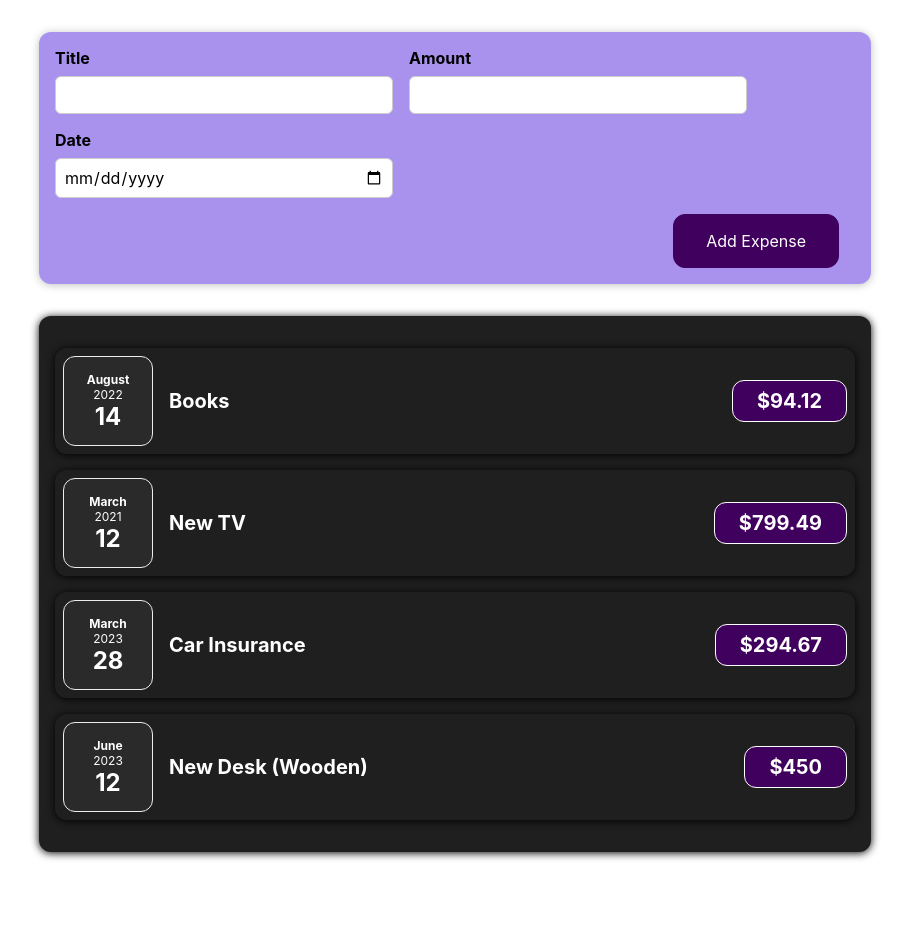
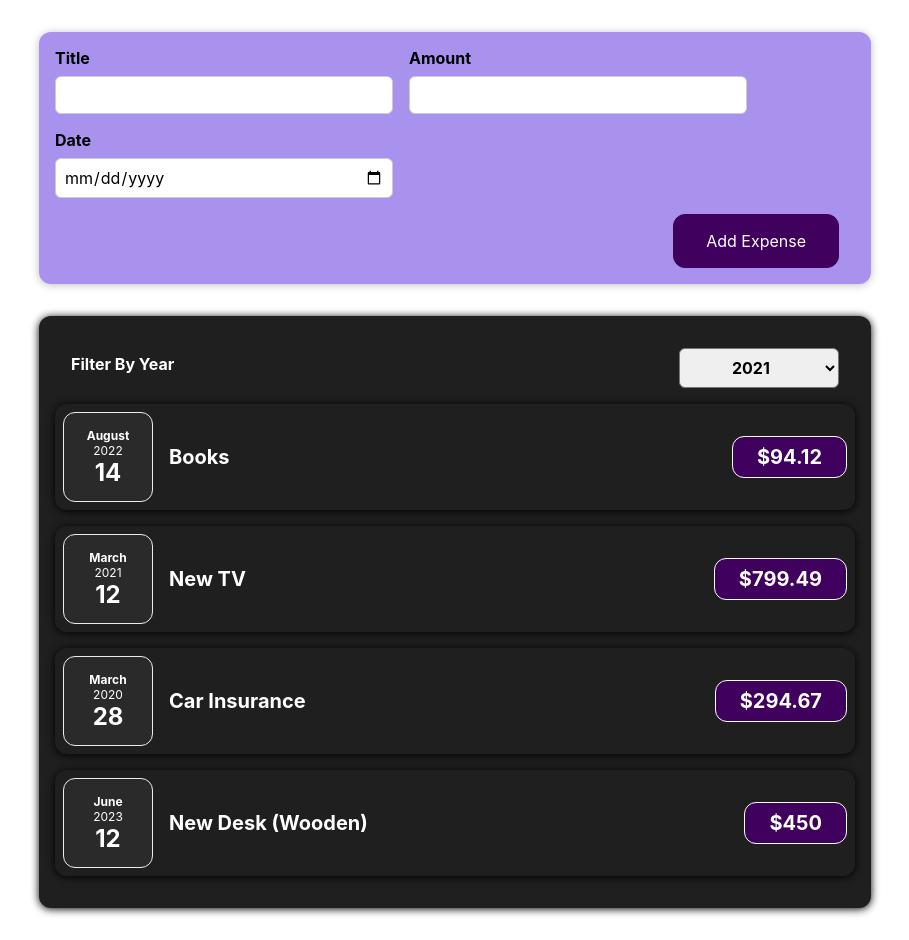
Before and after one commit to diyatandel1312/react-concept, a React (Create React App) app: page / in a window 1280 px wide. Shown: the whole page, without its empty margins (185-1094 px from the left). Before the commit the page ends 884 px from the top, so only its background shows below. Built offline with nearby package versions, Linux system fonts and the light colour scheme.

Commit message:
add code

```diff
--- a/src/App.js
+++ b/src/App.js
@@ -2,19 +2,46 @@ import logo from './logo.svg';
 import './App.css';
 import Expense from './components/Expenses/Expenses';
 import NewExpense from './components/NewExpense/NewExpense';
+import { useState } from 'react';
+
+
+const DUMMY_EXPENSES = [
+  {
+    id: 'e1',
+    title: 'Books',
+    amount: 94.12,
+    date: new Date(2022, 7, 14),
+  },
+  { id: 'e2', title: 'New TV', amount: 799.49, date: new Date(2021, 2, 12) },
+  {
+    id: 'e3',
+    title: 'Car Insurance',
+    amount: 294.67,
+    date: new Date(2020, 2, 28),
+  },
+  {
+    id: 'e4',
+    title: 'New Desk (Wooden)',
+    amount: 450,
+    date: new Date(2023, 5, 12),
+  },
+];
+
 
 
 const App = () => {
+ const[expenses,setExpenses] = useState(DUMMY_EXPENSES);
 
   const addExpenseHandler = expense => {
-    console.log('In App.js');
-    console.log(expense);
+    setExpenses((prevExpenses) => {
+      return [expense,...prevExpenses];
+    });
   }
 
   return (
     <div>
       <NewExpense onAddExpense={addExpenseHandler} />
-      <Expense />
+      <Expense  items={expenses}/>
     </div>
   );
 }
--- a/src/components/Expenses/ExpenseDate.js
+++ b/src/components/Expenses/ExpenseDate.js
@@ -2,9 +2,15 @@
 import './ExpenseDate.css';
 
 const ExpenseDate = (props) => {
-    const month = props.date.toLocaleString('en-US',{month:'long'});
-    const day = props.date.toLocaleString('en-US',{day : '2-digit'});
+    // const month = props.date.toLocaleString('en-US',{month:'long'});
+    // const day = props.date.toLocaleString('en-US',{day : '2-digit'});
+    // const year = props.date.getFullYear();
+
+    const month = props.date.toLocaleString('en-US', { month: 'long' });
+    const day = props.date.toLocaleString('en-US', { day: '2-digit' });
     const year = props.date.getFullYear();
+
+
 
     return (
 
--- a/src/components/Expenses/Expenses.js
+++ b/src/components/Expenses/Expenses.js
@@ -1,39 +1,44 @@
+import React,{useState} from 'react';
+
 import ExpenseItem from './ExpenseItem';
 import Card from '../UI/Card';
 import './Expenses.css';
+import ExpensesFilter from './ExpensesFilter';
 
 
-const Expense = () => {
-  const expenses = [
-    {
-      id: 'e1',
-      title: 'Books',
-      amount: 94.12,
-      date: new Date(2022, 7, 14),
-    },
-    { id: 'e2', title: 'New TV', amount: 799.49, date: new Date(2021, 2, 12) },
-    {
-      id: 'e3',
-      title: 'Car Insurance',
-      amount: 294.67,
-      date: new Date(2023, 2, 28),
-    },
-    {
-      id: 'e4',
-      title: 'New Desk (Wooden)',
-      amount: 450,
-      date: new Date(2023, 5, 12),
-    },
-  ];
+const Expense = (props) => {
+
+
+
+const[filteredYear , setFilteredYear]=useState("2021");
+
+
+// let filterInfoText = "2020,2022 & 2023";
+// if(filteredYear === '2020'){
+//   filterInfoText ="2021,2022 & 2023";
+// }  else if(filteredYear === '2022'){
+//   filterInfoText = "2020,2021 & 2023";
+// } else {
+//   filterInfoText = "2020, 2021 & 2022";
+// }
+  const filterChangeHandler = selectedYear => {
+    setFilteredYear(selectedYear);
+
+
+  }
 
   return (
+
+
+    <div>
+
     <Card className='expenses'>
+    <ExpensesFilter selected={filteredYear} onChangeFilter={filterChangeHandler} />
+    {/* <p>Data For Year {filterInfoText} is Hidden.</p> */}
+    {props.items.map(expense => <ExpenseItem title={expense.title} amount={expense.amount} date={expense.date} />)}
 
-     <ExpenseItem title={expenses[0].title} amount={expenses[0].amount} date={expenses[0].date} />
-     <ExpenseItem title={expenses[1].title} amount={expenses[1].amount} date={expenses[1].date} />
-     <ExpenseItem title={expenses[2].title} amount={expenses[2].amount} date={expenses[2].date} />
-     <ExpenseItem title={expenses[3].title} amount={expenses[3].amount} date={expenses[3].date} />
     </Card>
+    </div>
   );
 }
 
--- /dev/null
+++ b/src/components/Expenses/ExpensesFilter.css
@@ -0,0 +1,24 @@
+.expenses-filter {
+    color: white;
+    padding: 0 1rem;
+  }
+
+  .expenses-filter__control {
+    display: flex;
+    width: 100%;
+    align-items: center;
+    justify-content: space-between;
+    margin: 1rem 0;
+  }
+
+  .expenses-filter label {
+    font-weight: bold;
+    margin-bottom: 0.5rem;
+  }
+
+  .expenses-filter select {
+    font: inherit;
+    padding: 0.5rem 3rem;
+    font-weight: bold;
+    border-radius: 6px;
+  }
--- /dev/null
+++ b/src/components/Expenses/ExpensesFilter.js
@@ -0,0 +1,29 @@
+import React from "react";
+
+import './ExpensesFilter.css';
+
+
+const ExpensesFilter = (props) => {
+
+    const dropDownChangeHandler = (event) => {
+        props.onChangeFilter(event.target.value);
+    }
+
+
+    return(
+        <div className="expenses-filter">
+            <div className="expenses-filter__control">
+            <label>Filter By Year</label>
+             <select value={props.selected} onChange={dropDownChangeHandler}>
+                <option value='2023'>2023</option>
+                <option value='2022'>2022</option>
+                <option value='2021'>2021</option>
+                <option value='2020'>2020</option>
+             </select>
+            </div>
+
+        </div>
+    )
+}
+
+export default ExpensesFilter;
```
